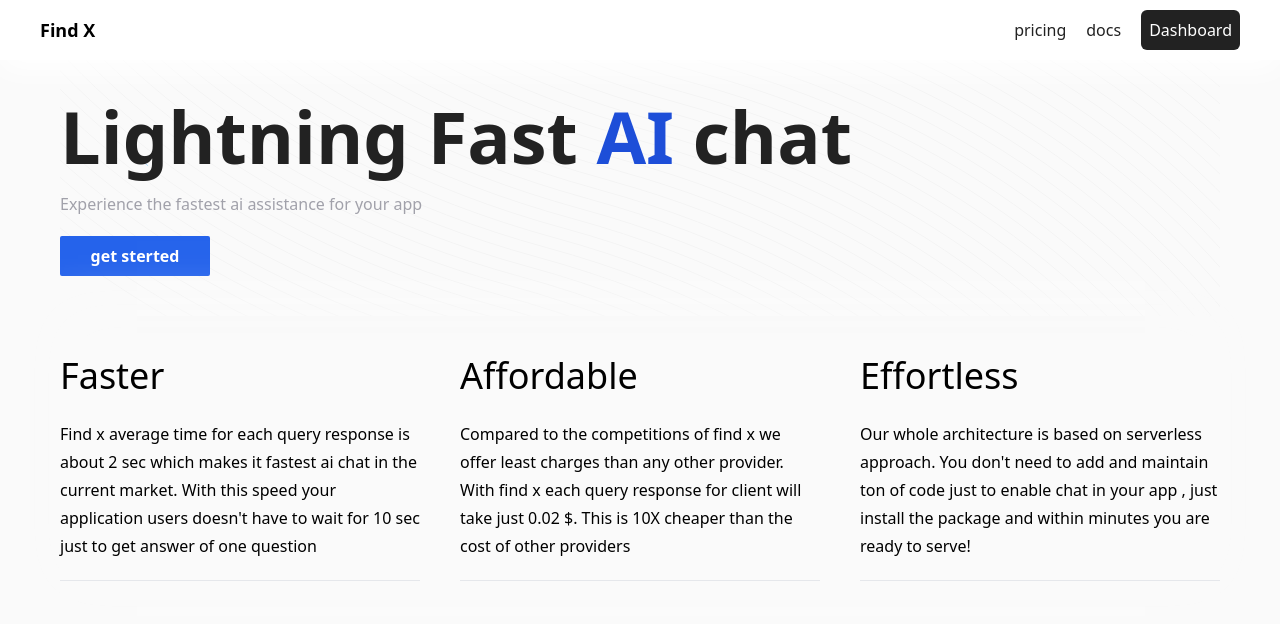
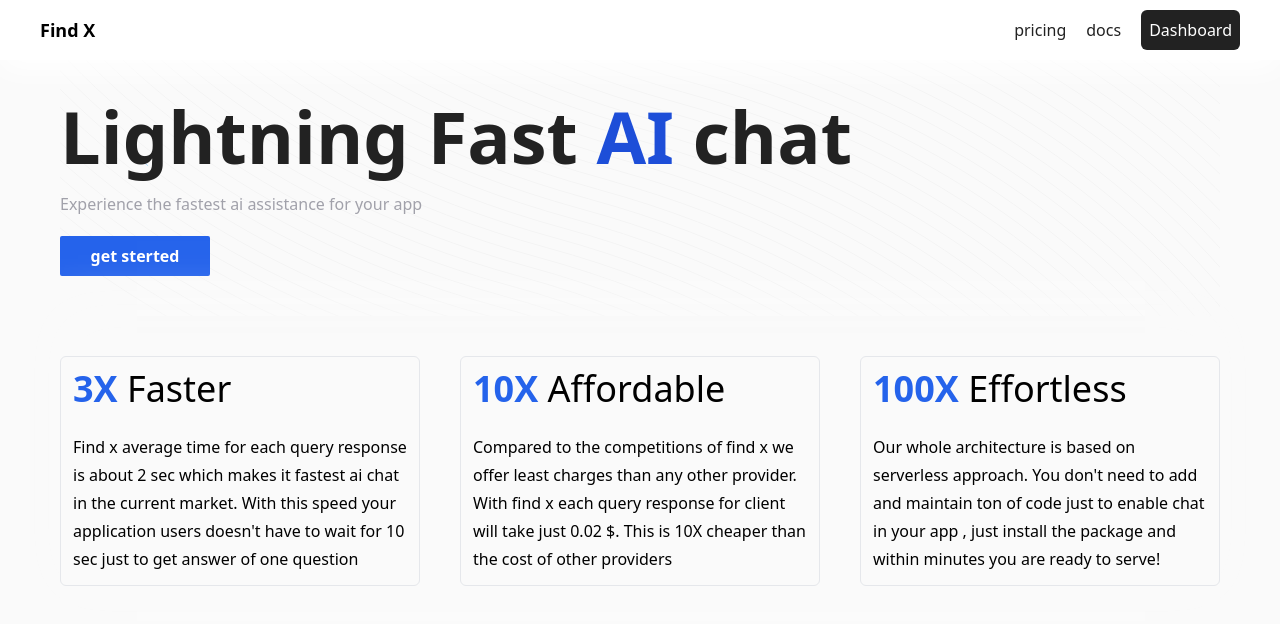
Before and after one commit to find-x-ai/find-x, a Next.js app in the folder website/: page / in a window 1280 px wide. Shown: the top 624 px of the page. Built offline with nearby package versions, Linux system fonts and the light colour scheme.

Commit message:
style : add card borders

```diff
--- a/website/components/Features.tsx
+++ b/website/components/Features.tsx
@@ -1,8 +1,11 @@
 const Features = () => {
   return (
     <div className="w-full flex md:flex-row flex-col sm:gap-10 gap-5 max-w-[1200px] cursor-pointer py-5 z-10 shadow-[0px_-20px_50px_#fafafa]">
-      <div className="w-full border-b pb-5">
-        <h1 className="text-4xl font-sans">Faster</h1> <br />
+      <div className="w-full border p-3 rounded-md hover:border-blue-600 transition-colors duration-300">
+        <h1 className="text-4xl font-sans">
+          <span className="text-blue-600 font-semibold">3X</span> Faster
+        </h1>{" "}
+        <br />
         <p className=" leading-7">
           Find x average time for each query response is about 2 sec which makes
           it fastest ai chat in the current market. With this speed your
@@ -10,20 +13,27 @@ const Features = () => {
           of one question
         </p>
       </div>
-      <div className="w-full border-b pb-5">
-        <h1 className="text-4xl font-sans">Affordable</h1> <br />
+      <div className="w-full border p-3 rounded-md hover:border-blue-600 transition-colors duration-300">
+        <h1 className="text-4xl font-sans">
+          {" "}
+          <span className="text-blue-600 font-semibold">10X</span> Affordable
+        </h1>{" "}
+        <br />
         <p className=" leading-7">
           Compared to the competitions of find x we offer least charges than any
           other provider. With find x each query response for client will take
           just 0.02 $. This is 10X cheaper than the cost of other providers
         </p>
       </div>
-      <div className="w-full border-b pb-5">
-        <h1 className="text-4xl font-sans">Effortless</h1> <br />
+      <div className="w-full border p-3 rounded-md hover:border-blue-600 transition-colors duration-300">
+        <h1 className="text-4xl font-sans">
+          <span className="text-blue-600 font-semibold">100X</span> Effortless
+        </h1>{" "}
+        <br />
         <p className=" leading-7">
-          Our whole architecture is based on serverless approach. You don't need to add and
-          maintain ton of code just to enable chat in your app , just install
-          the package and within minutes you are ready to serve!
+          Our whole architecture is based on serverless approach. You don't need
+          to add and maintain ton of code just to enable chat in your app , just
+          install the package and within minutes you are ready to serve!
         </p>
       </div>
     </div>
--- a/website/components/Home.tsx
+++ b/website/components/Home.tsx
@@ -4,8 +4,8 @@ import { BackgroundBeams } from "./ui/background-beams";
 const Home = () => {
   return (
     <div className="w-full flex flex-col gap-5 justify-start items-center max-w-[1200px] px-5">
-      <div className="w-full flex flex-col gap-5 justify-center items-start py-10 overflow-hidden relative antialiased">
-        <div className="text-start z-20">
+      <div className="w-full  flex flex-col gap-5 justify-center items-start py-10 overflow-hidden relative antialiased">
+        <div className="text-start z-20 h-full">
           <h1 className="md:text-7xl sm:text-6xl text-5xl font-sans text-[#222] font-bold">
             Lightning Fast <br className="sm:hidden" /> <span className="text-blue-700">AI</span> chat
           </h1>
```
